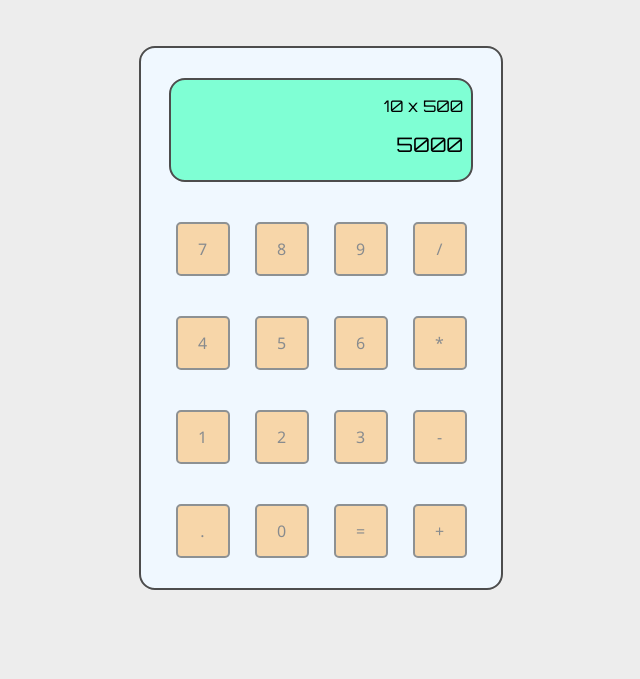
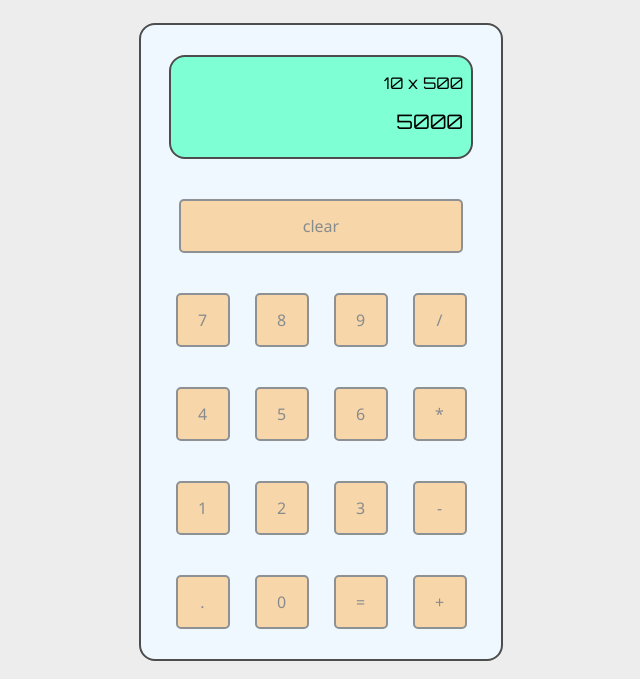
Before and after one commit to jamescheang/calculator, a plain HTML site: page index.html in a window 1280 px wide. Shown: the top 679 px of the page, without its empty margins (319-959 px from the left). Drawn offline with Linux system fonts and the light colour scheme.

Commit message:
added clear button

```diff
--- a/index.html
+++ b/index.html
@@ -20,24 +20,27 @@
             <div class="result">5000</div>
         </div>
         <div class="first row">
+            <div class="c button">clear</div>
+        </div>
+        <div class="second row">
             <div class="7 button">7</div>
             <div class="8 button">8</div>
             <div class="9 button">9</div>
             <div class="/ button">/</div>
         </div>
-        <div class="second row">
+        <div class="third row">
             <div class="4 button">4</div>
             <div class="5 button">5</div>
             <div class="6 button">6</div>
             <div class="* button">*</div>
         </div>
-        <div class="third row">
+        <div class="fourth row">
             <div class="1 button">1</div>
             <div class="2 button">2</div>
             <div class="3 button">3</div>
             <div class="- button">-</div>
         </div>
-        <div class="fourth row">
+        <div class="fifth row">
             <div class=". button">.</div>
             <div class="0 button">0</div>
             <div class="= button">=</div>
--- a/style.css
+++ b/style.css
@@ -90,6 +90,10 @@ body {
     user-select: none;
 }
 
+.c.button {
+    width: 280px;
+}
+
 .button:hover {
     opacity: 1;
 }
```
